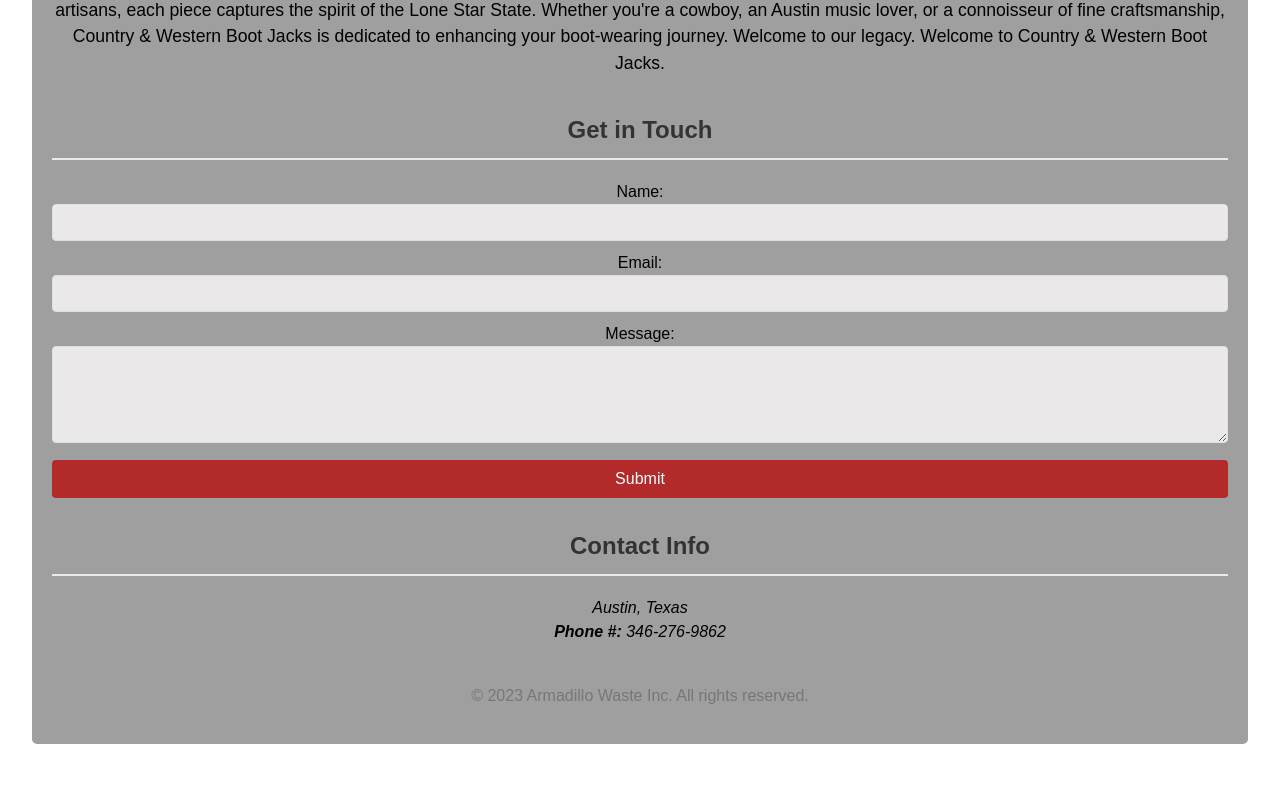
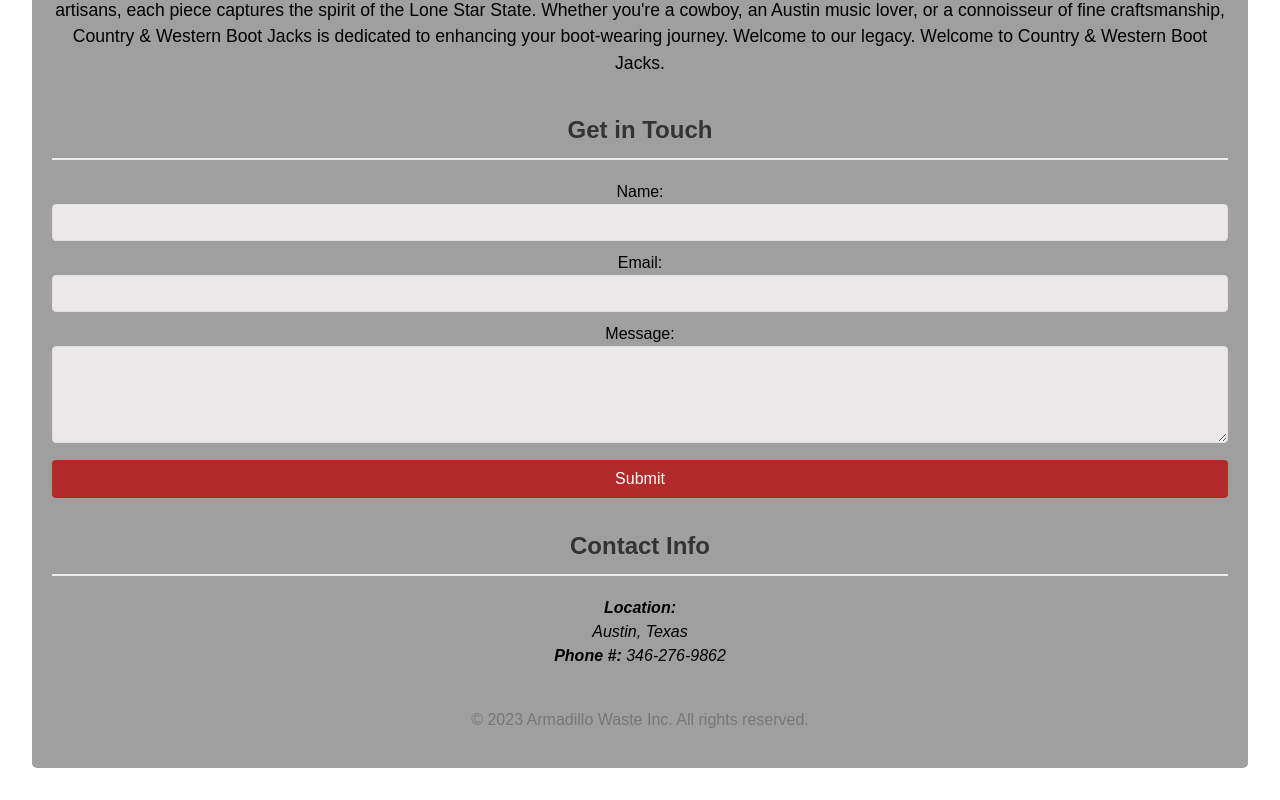
Before and after one commit to cdschexnide/bootjackranch, a React (Vite) app: page / in a window 1280 px wide. Shown: the part 533-1333 px from the top of the page. Before the commit the page ends 1309 px from the top, so only its background shows below. Built offline with nearby package versions, Linux system fonts and the light colour scheme; a web font is replaced by a local one.

Commit message:
contact info on page

```diff
--- a/src/App.tsx
+++ b/src/App.tsx
@@ -221,6 +221,9 @@ function App() {
       <section>
         <h2>Contact Info</h2>
         <address style={{ color: "black" }}>
+          <div>
+            <strong>Location:</strong>
+          </div>
           <a
             className="address-link"
             href="#"
```
